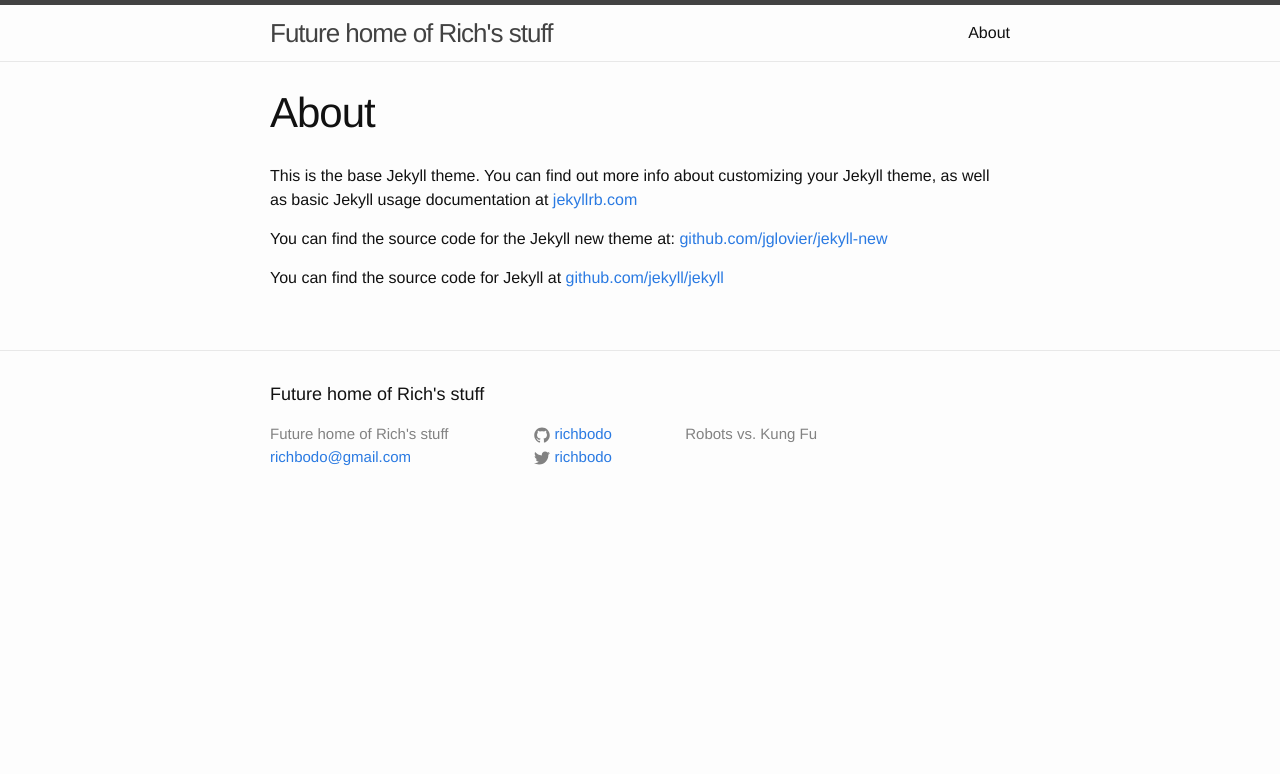
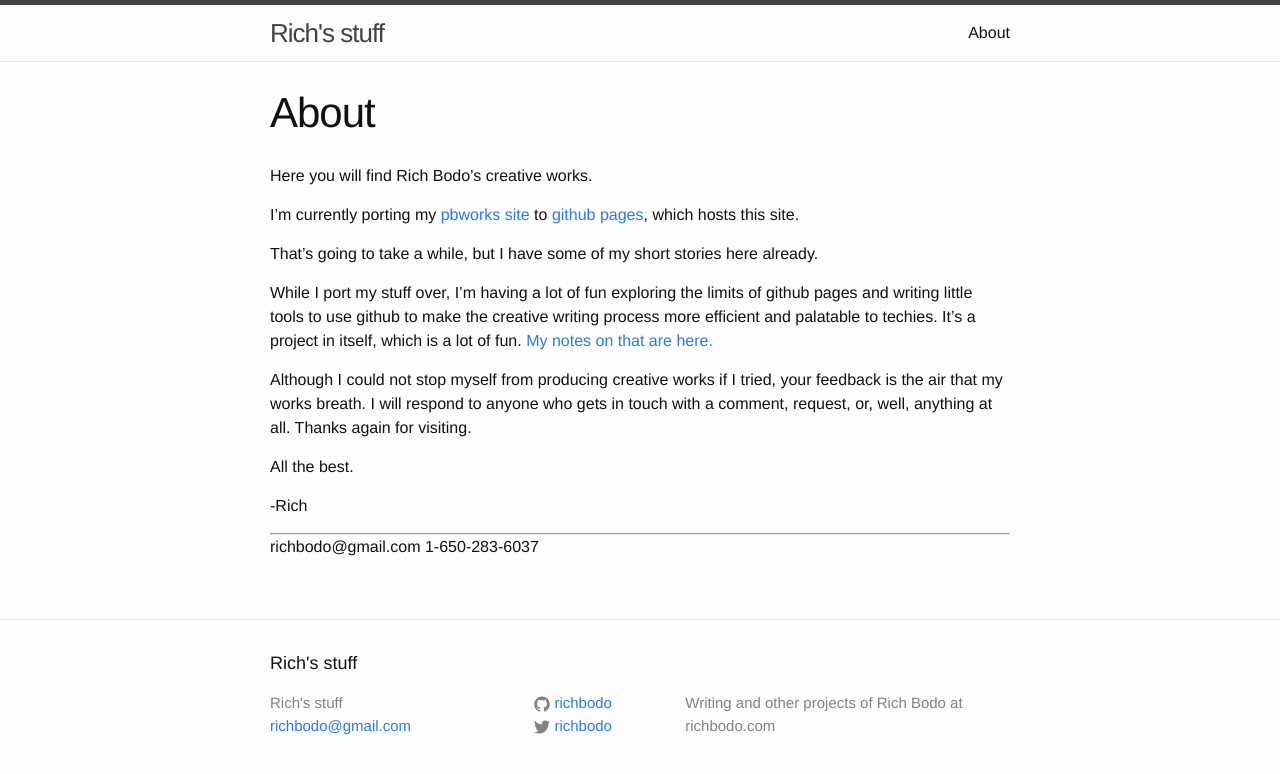
Before and after one commit to richbodo/richbodo.github.io, a Jekyll site: the page built from about.md, in a window 1280 px wide. Shown: the top 774 px of the page. Built offline with Jekyll 4.4.1, drawn with Linux system fonts in a browser that asks for light colours.

Commit message:
manually ported a few stories

```diff
--- a/_config.yml
+++ b/_config.yml
@@ -1,8 +1,8 @@
 # Site settings
-title: Future home of Rich's stuff
+title: Rich's stuff
 email: richbodo@gmail.com
 description: > # this means to ignore newlines until "baseurl:"
-  Robots vs. Kung Fu
+  Writing and other projects of Rich Bodo at richbodo.com
 baseurl: "" # the subpath of your site, e.g. /blog/
 url: "http://richbodo.com" # the base hostname & protocol for your site
 twitter_username: richbodo
--- a/about.md
+++ b/about.md
@@ -4,8 +4,24 @@ title: About
 permalink: /about/
 ---
 
-This is the base Jekyll theme. You can find out more info about customizing your Jekyll theme, as well as basic Jekyll usage documentation at [jekyllrb.com](http://jekyllrb.com/)
+Here you will find Rich Bodo's creative works.
 
-You can find the source code for the Jekyll new theme at: [github.com/jglovier/jekyll-new](https://github.com/jglovier/jekyll-new)
+I'm currently porting my [pbworks site][pbworks-site] to [github pages][github-pages], which hosts this site.
 
-You can find the source code for Jekyll at [github.com/jekyll/jekyll](https://github.com/jekyll/jekyll)
+That's going to take a while, but I have some of my short stories here already.
+
+While I port my stuff over, I'm having a lot of fun exploring the limits of github pages and writing little tools to use github to make the creative writing process more efficient and palatable to techies.  It's a project in itself, which is a lot of fun.  [My notes on that are here.][github-creatives]
+
+Although I could not stop myself from producing creative works if I tried, your feedback is the air that my works breath.  I will respond to anyone who gets in touch with a comment, request, or, well, anything at all.  Thanks again for visiting.
+
+All the best.
+
+-Rich
+
+---
+richbodo@gmail.com
+1-650-283-6037
+
+[pbworks-site]: http://richbodo.pbworks.com
+[github-pages]:   https://pages.github.com
+[github-creatives]: http://richbodo.pbworks.com/w/page/100881106/Github%20For%20Writers%20Who%20Like%20To%20Use%20The%20Command%20Line%20To%20Write
```
Also changed, not shown: _posts/2015-12-6-the-booger-argument.markdown (renamed from _posts/2015-12-04-the-booger-argument.markdown, +3 -4 lines), _posts/2015-12-6-the-little-things.markdown (renamed from _posts/2015-12-04-the-little-things.markdown, +4 -95 lines), 1 other file.
